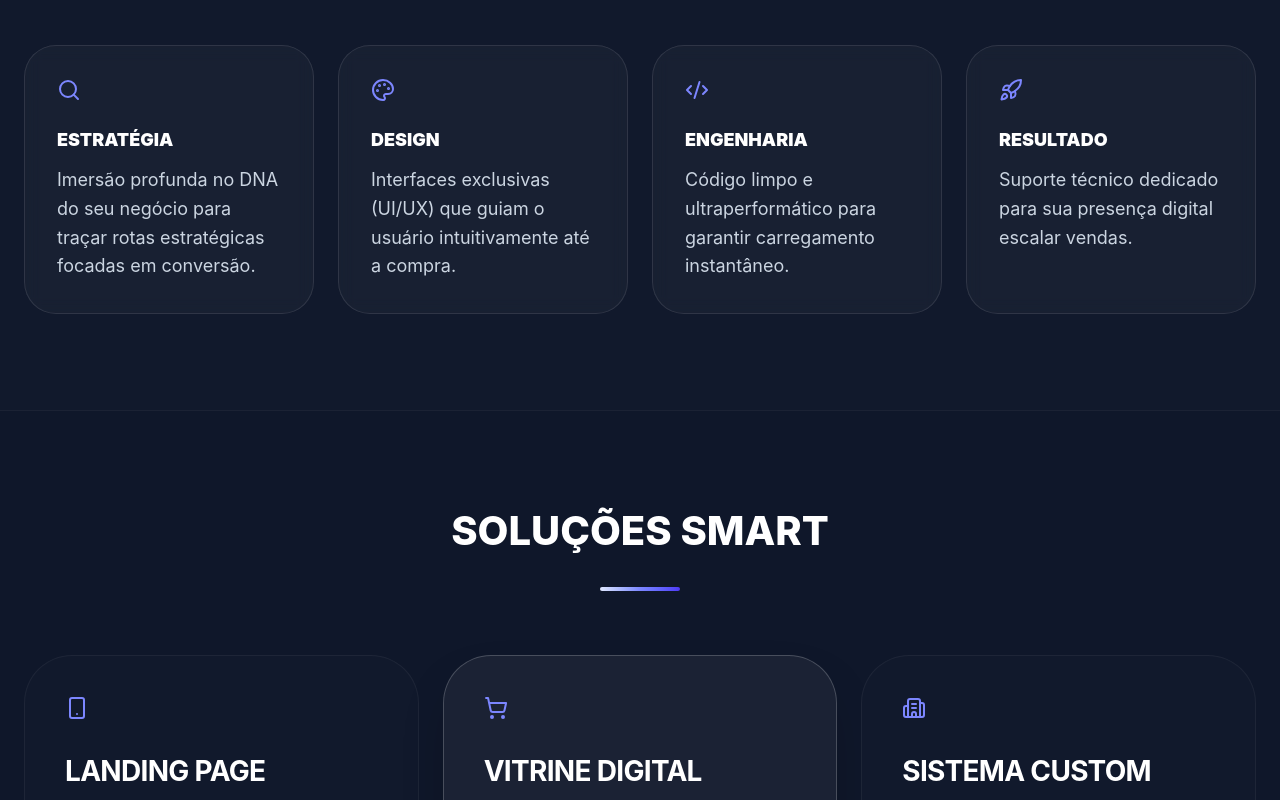
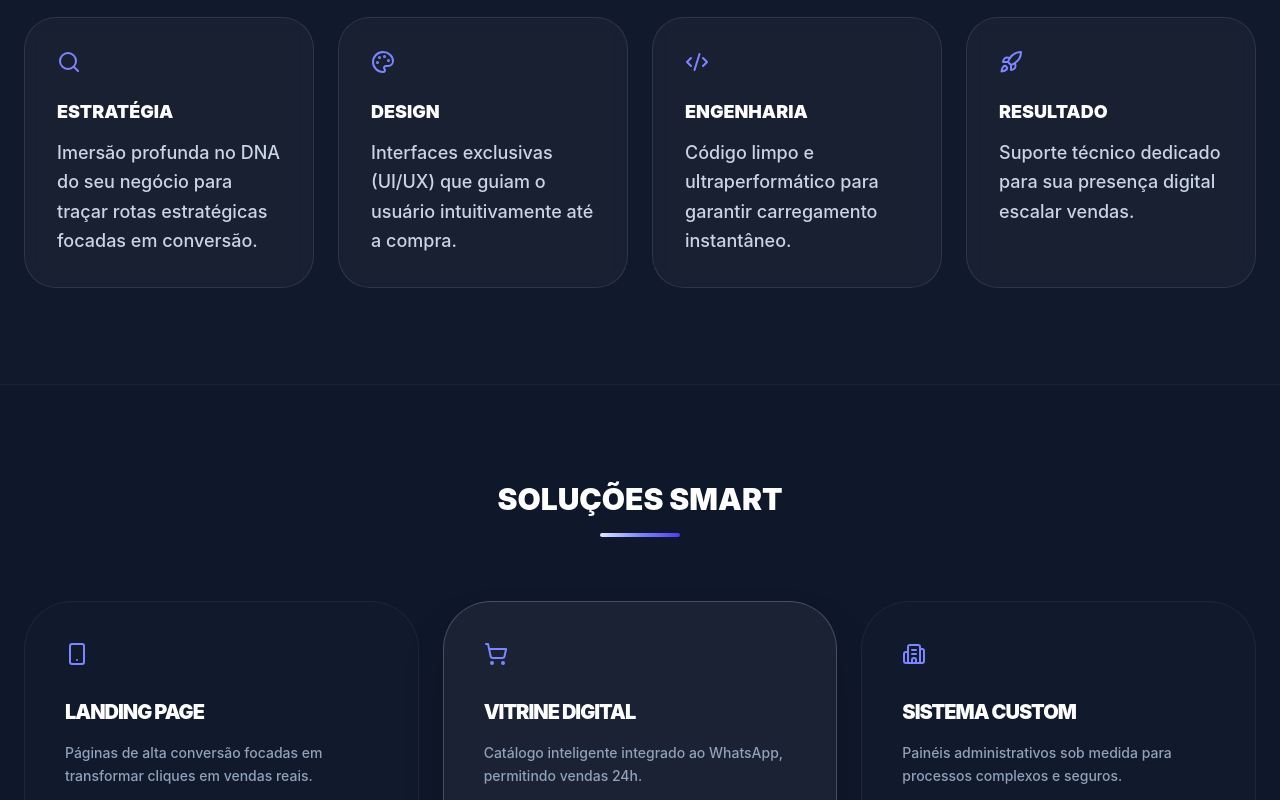
Before and after one commit to kestralbialima/portifolio, a React (Vite) app: page / in a window 1280 px wide. Shown: the part 960-1760 px from the top of the page. Built offline with nearby package versions, Linux system fonts and the light colour scheme; the HTML template or start-up script is replaced by a standard one.

Commit message:
feat: implementa grid de projetos e adiciona Hamburgueria

```diff
--- a/src/App.jsx
+++ b/src/App.jsx
@@ -131,7 +131,7 @@ const App = () => {
                       <motion.div key={i} initial={{ opacity: 0, y: 20 }} whileInView={{ opacity: 1, y: 0 }} viewport={{ once: true }} className="p-8 rounded-[2rem] bg-white/3 border border-white/10 backdrop-blur-sm">
                         <div className={`${theme.accent} mb-6`}>{step.icon}</div>
                         <h4 className="text-lg font-black text-white mb-3 uppercase">{step.title}</h4>
-                        <p className="text-slate-500 text-sm leading-relaxed">{step.desc}</p>
+                        <p className="text-slate-300 text-base md:text-lg leading-relaxed font-medium"> {step.desc} </p>
                       </motion.div>
                     ))}
                   </div>
@@ -148,7 +148,7 @@ const App = () => {
                         <div className={`${theme.accent} mb-8`}>{plan.icon}</div>
                         <h3 className="text-xl font-black text-white mb-4 uppercase tracking-tighter">{plan.title}</h3>
                         <p className="text-slate-400 text-sm mb-8 leading-relaxed font-medium">{plan.desc}</p>
-                        <button onClick={() => handleOpenProjects(plan.title)} className={`w-full py-4 rounded-xl font-black text-[10px] uppercase tracking-widest transition-all ${plan.popular ? theme.button + ' text-white' : 'bg-white/5 text-white hover:bg-white/10'}`}>Explorar {plan.title}</button>
+                        <button onClick={() => handleOpenProjects(plan.title)} className={`w-full py-4 rounded-xl font-black text-[15px] uppercase tracking-widest transition-all ${plan.popular ? theme.button + ' text-white' : 'bg-white/5 text-white hover:bg-white/10'}`}>Explorar {plan.title}</button>
                       </motion.div>
                     ))}
                   </div>
--- a/src/components/Portfolio.jsx
+++ b/src/components/Portfolio.jsx
@@ -5,9 +5,10 @@ import { themes } from '../data/themes';
 
 const Portfolio = ({ theme, activeTheme, onSetTheme, selectedCategory }) => {
 
-  // 1. DADOS DE PROJETOS (Memorizados para estabilidade de referência)
+  // 1. DADOS DE PROJETOS (Memorizados para estabilidade)
   const cases = useMemo(() => [
     {
+      id: "tattoo-01",
       category: "criativos",
       type: "Landing Page",
       title: "Washington Cezar Tattoo",
@@ -17,6 +18,7 @@ const Portfolio = ({ theme, activeTheme, onSetTheme, selectedCategory }) => {
       imageColor: "from-red-900/40 to-black"
     },
     {
+      id: "confeitaria-01",
       category: "gastronomia",
       type: "Vitrine Digital",
       demo: "kestralbialima.github.io/confeitaria/",
@@ -25,8 +27,18 @@ const Portfolio = ({ theme, activeTheme, onSetTheme, selectedCategory }) => {
       description: "Vendas diretas via WhatsApp com catálogo dinâmico, eliminando taxas de aplicativos e facilitando a gestão de pedidos.",
       imageColor: "from-orange-900/40 to-black"
     },
-
     {
+      id: "burger-01",
+      category: "gastronomia",
+      type: "Vitrine Digital",
+      demo: "kestralbialima.github.io/dev-burger/",
+      image: "/hamburgueria.png",
+      title: "Sua Hamburgueria",
+      description: "Sistema de vitrine digital de alta performance para delivery. Disponível para licenciamento imediato: uma solução completa pronta para o seu próximo dono.",
+      imageColor: "from-red-900/40 to-black"
+    },
+    {
+      id: "juridico-01",
       category: "corporativo",
       type: "Landing Page",
       title: "Marco Alcaraz Assessoria",
@@ -36,9 +48,10 @@ const Portfolio = ({ theme, activeTheme, onSetTheme, selectedCategory }) => {
       imageColor: "from-cyan-900/40 to-black"
     },
     {
-      category: "estetica", // Você precisará criar este tema no themes.js
+      id: "estetica-01",
+      category: "estetica",
       type: "Landing Page",
-      title: "Clínica de Estética Projeto disponível",
+      title: "Clínica Essenza",
       demo: "kestralbialima.github.io/landing-page-estetica-essenza/",
       image: "/essenza.png",
       description: "Landing page de alta conversão com foco em agendamentos diretos e apresentação de procedimentos estéticos disponível para aquisição.",
@@ -46,8 +59,7 @@ const Portfolio = ({ theme, activeTheme, onSetTheme, selectedCategory }) => {
     }
   ], []);
 
-  // 2. FILTRAGEM DE SEGMENTOS (Inteligente)
-  // Adicionamos 'themes' e 'cases' às dependências para garantir que o React rastreie tudo corretamente
+  // 2. FILTRAGEM (Mostra todos da mesma categoria)
   const availableThemes = useMemo(() => {
     return Object.keys(themes).filter(tKey => {
       if (tKey === 'default') return false;
@@ -55,15 +67,14 @@ const Portfolio = ({ theme, activeTheme, onSetTheme, selectedCategory }) => {
     });
   }, [selectedCategory, cases]);
 
-  // Busca o projeto ativo baseado no tema e categoria
-  const activeProject = useMemo(() => {
-    return cases.find(c => c.category === activeTheme && c.type === selectedCategory);
+  const filteredProjects = useMemo(() => {
+    return cases.filter(c => c.category === activeTheme && c.type === selectedCategory);
   }, [cases, activeTheme, selectedCategory]);
 
   return (
-    <div className="w-full max-w-5xl mx-auto px-6">
+    <div className="w-full max-w-6xl mx-auto px-6">
 
-      {/* MENU DE SEGMENTOS (Seletor) */}
+      {/* MENU DE SEGMENTOS */}
       <div className="flex flex-wrap justify-center gap-4 mb-16">
         {availableThemes.map((tKey, i) => (
           <motion.button
@@ -85,53 +96,51 @@ const Portfolio = ({ theme, activeTheme, onSetTheme, selectedCategory }) => {
       </div>
 
       <AnimatePresence mode="wait">
-        {activeProject ? (
+        {filteredProjects.length > 0 ? (
+          <div className="grid grid-cols-1 md:grid-cols-2 gap-12 lg:gap-16">
+            {filteredProjects.map((project, index) => (
               <motion.div
-            key={activeProject.title}
+                key={project.id || project.title}
                 initial={{ opacity: 0, y: 30 }}
                 animate={{ opacity: 1, y: 0 }}
                 exit={{ opacity: 0, y: -30 }}
+                transition={{ delay: index * 0.2 }}
                 className="flex flex-col items-center text-center"
               >
                 {/* TÍTULO E DESCRIÇÃO */}
-            <div className="mb-12 max-w-3xl">
+                <div className="mb-10 max-w-3xl">
                   <div className="inline-flex items-center gap-2 mb-4 px-4 py-1 rounded-full bg-white/5 border border-white/10">
                     <Sparkles size={12} className={theme.accent} />
                     <span className="text-[9px] font-black uppercase tracking-[0.3em] text-white/70">
-                  {selectedCategory} • {theme.name}
+                      {project.type} • {themes[activeTheme].name}
                     </span>
                   </div>
-
-              <h2 className="text-4xl md:text-6xl font-black text-white leading-tight mb-6 uppercase tracking-tighter">
-                {theme.heroTitle}
-              </h2>
-
-              <p className="text-slate-400 text-sm md:text-base leading-relaxed font-medium">
-                {activeProject.description}
+                  <h3 className="text-3xl font-black text-white leading-tight mb-4 uppercase tracking-tighter">
+                    {project.title}
+                  </h3>
+                  <p className="text-slate-400 text-sm leading-relaxed font-medium line-clamp-3">
+                    {project.description}
                   </p>
                 </div>
 
-            {/* CARD DO PROJETO COM BOTÃO CENTRAL */}
+                {/* CARD COM O BOTÃO PULSANTE ORIGINAL */}
                 <div className="w-full relative group cursor-pointer">
+                  <div className={`absolute -inset-2 bg-linear-to-r ${theme.gradient} rounded-[2.5rem] opacity-20 blur-2xl group-hover:opacity-40 transition-opacity duration-700`}></div>
 
-              {/* Efeito de brilho externo */}
-              <div className={`absolute -inset-2 bg-linear-to-r ${theme.gradient} rounded-[3rem] opacity-20 blur-2xl group-hover:opacity-40 transition-opacity duration-700`}></div>
-
-              {/* Container da Imagem */}
-              <div className="relative aspect-video md:aspect-21/9 w-full rounded-[2.5rem] md:rounded-[3.5rem] overflow-hidden border border-white/10 bg-slate-900 shadow-2xl">
-
+                  <div className="relative aspect-video w-full rounded-[2.5rem] overflow-hidden border border-white/10 bg-slate-900 shadow-2xl">
                     <img
-                  src={activeProject.image}
-                  alt={activeProject.title}
+                      src={project.image}
+                      alt={project.title}
                       className="w-full h-full object-cover transition-transform duration-1000 group-hover:scale-105"
                     />
 
+                    {/* Overlay com BOTÃO ORIGINAL (Animação de pulso restaurada) */}
                     <div className="absolute inset-0 bg-black/40 group-hover:bg-black/60 transition-colors duration-500 flex items-center justify-center">
-
                       <motion.a
-                    href={`https://${activeProject.demo}`}
+                        href={project.demo.startsWith('http') ? project.demo : `https://${project.demo}`}
                         target="_blank"
                         rel="noreferrer"
+                        // ANIMAÇÃO DE PULSO ORIGINAL QUE VOCÊ PEDIU:
                         animate={{ scale: [1, 1.05, 1] }}
                         transition={{ duration: 2, repeat: Infinity }}
                         whileHover={{ scale: 1.15 }}
@@ -149,18 +158,19 @@ const Portfolio = ({ theme, activeTheme, onSetTheme, selectedCategory }) => {
                     <div className="flex items-center gap-2">
                       <MousePointer2 size={14} className={theme.accent} />
                       <span className="text-[9px] md:text-[10px] uppercase font-black tracking-[0.2em] text-white">
-                    Clique na imagem para interagir com o protótipo
+                        Clique para interagir
                       </span>
                     </div>
                     <div className={`h-px w-12 ${theme.lineColor}`}></div>
                   </div>
                 </div>
-
               </motion.div>
+            ))}
+          </div>
         ) : (
           <div className="py-20 text-center">
             <p className="text-xs font-black uppercase tracking-widest text-slate-600 animate-pulse">
-              Selecione um segmento acima para carregar o projeto
+              Selecione um segmento acima para carregar os projetos
             </p>
           </div>
         )}
--- a/src/index.css
+++ b/src/index.css
@@ -1,45 +1,19 @@
 @import "tailwindcss";
 
+/* Estilos Globais Mínimos */
 body {
   margin: 0;
-  background-color: #020617;
+  background-color: #020617; /* Slate-950 */
   color: #f8fafc;
-
-  /* Base para o corpo do texto (20px) */
-  font-size: 1.25rem;
-  line-height: 1.8;
+  font-size: 1rem; /* Volta para o padrão de 16px */
+  line-height: 1.5;
   -webkit-font-smoothing: antialiased;
-  font-family: ui-sans-serif, system-ui, sans-serif;
+  -moz-osx-font-smoothing: grayscale;
+  font-family: ui-sans-serif, system-ui, -apple-system, BlinkMacSystemFont, "Segoe UI", Roboto, "Helvetica Neue", Arial, sans-serif;
 }
 
-/* 🎯 O Pulo do Gato para as descrições dos cards */
-p {
-  /* Garante que descrições não fiquem menores que 18px (1.125rem) */
-  font-size: 1.125rem;
-  /* Cor um pouco mais clara para não sumir no fundo escuro */
-  color: #cbd5e1;
-  line-height: 1.6;
+#root {
+  min-height: 100vh;
 }
 
-/* Títulos dos Cards (Estratégia, Design, etc) */
-h3 {
-  font-size: 1.75rem; /* ~28px */
-  font-weight: 700;
-  margin-bottom: 0.75rem;
-  letter-spacing: -0.025em;
-  color: #ffffff;
-}
-
-/* Título Principal da Sessão (Metodologia Core) */
-h2 {
-  font-size: 2.5rem; /* ~40px */
-  font-weight: 800;
-  text-transform: uppercase;
-  letter-spacing: 0.0em;
-  margin-bottom: 2rem;
-}
-/* Força a redução do espaçamento em qualquer texto dentro do Hero */
-#hero h2, #hero p, .hero-text {
-  letter-spacing: -0.02em !important; /* Aproxima levemente as letras */
-  word-spacing: -0.1em !important;   /* Reduz o espaço entre as palavras injetado pela função */
-}
+/* Remove qualquer formatação global de h1, h2, h3 que adicionamos antes */
```
Lines whose indentation alone changed are shown as unchanged.
